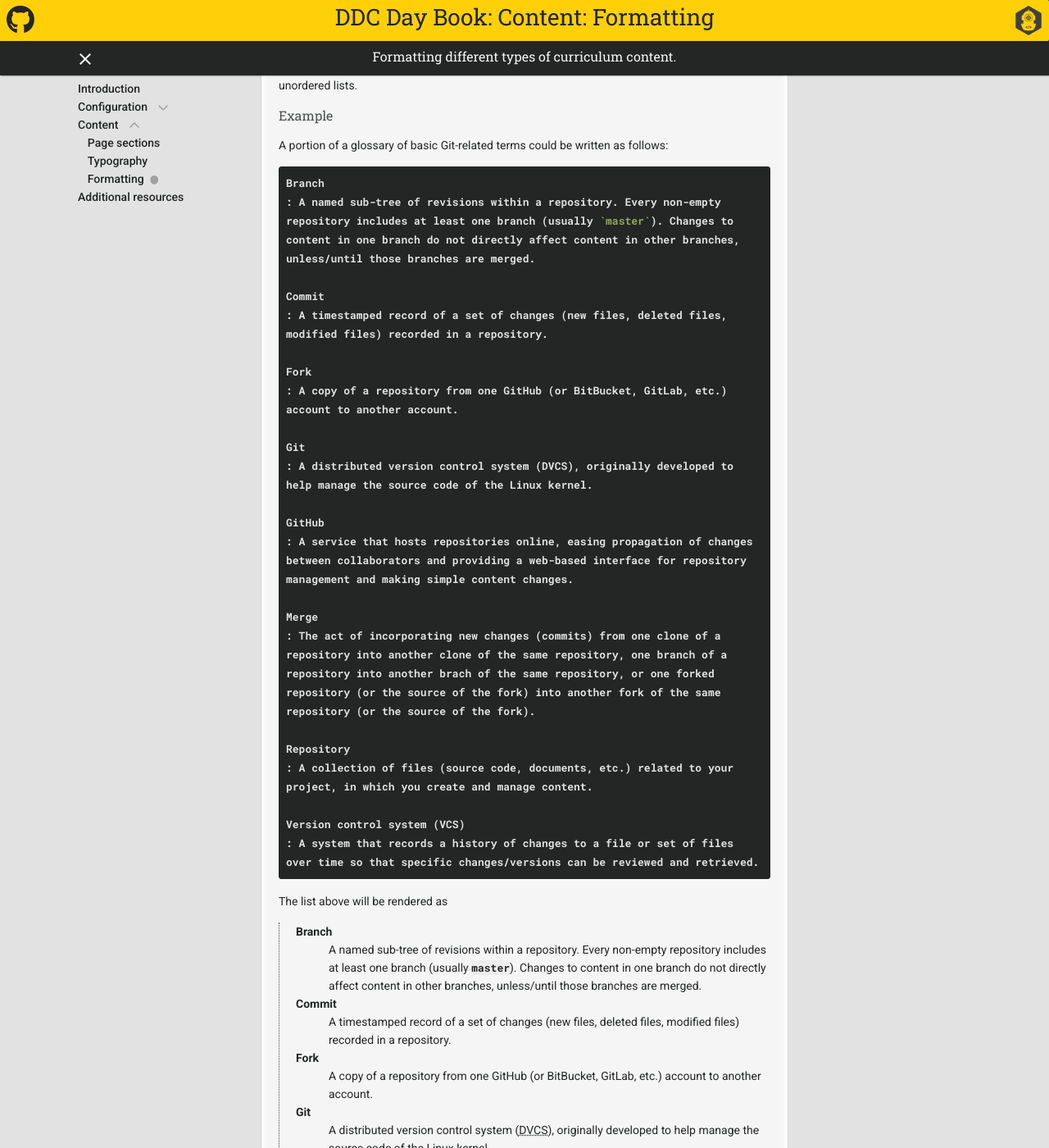
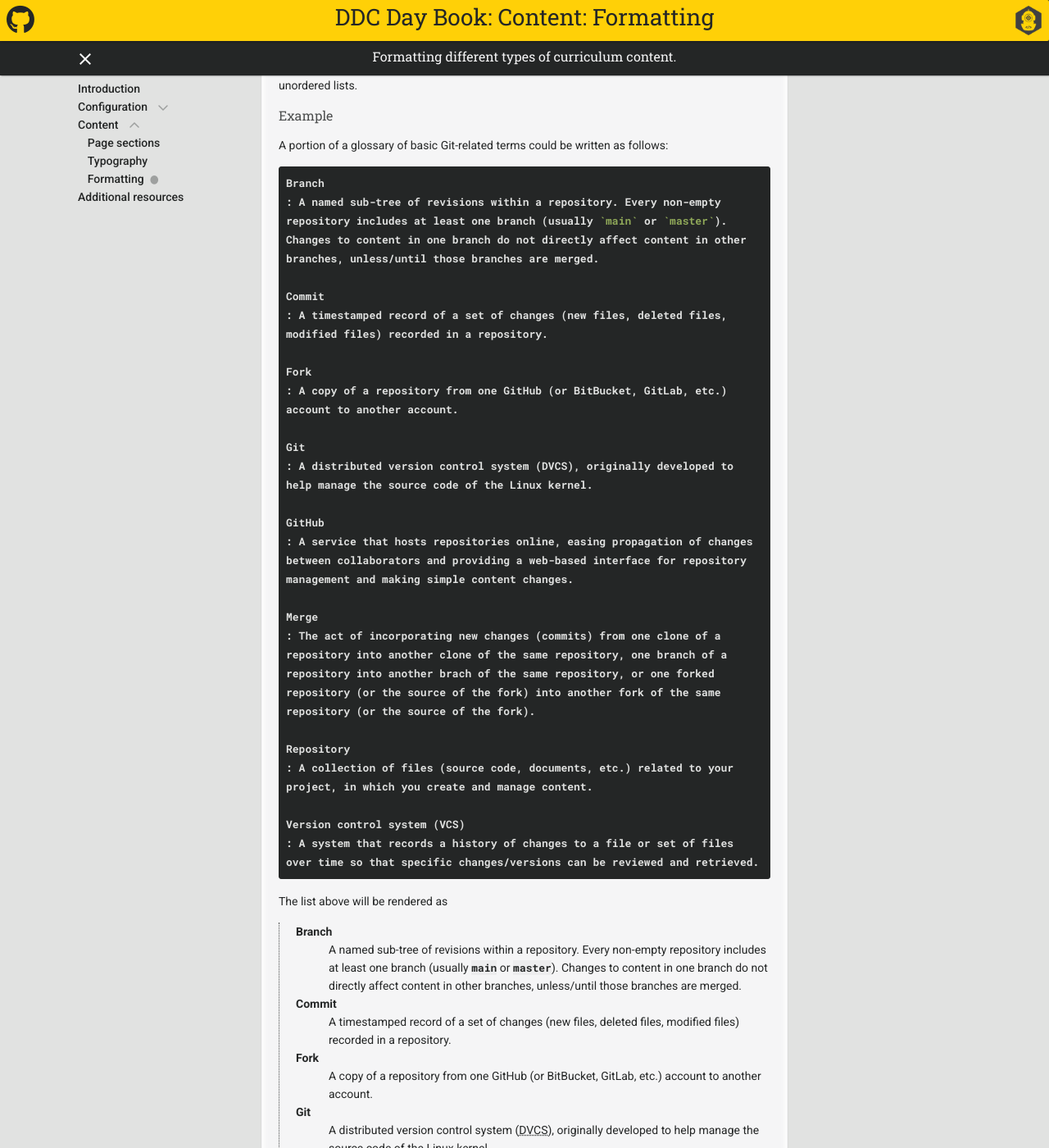
Before and after one commit to ddc-java/ddc-day-book, a Jekyll site: the page built from content/formatting.md, in a window 1280 px wide and 1400 px high, scrolled down 6540 px. Shown: the whole window at 82% size. Built offline with Jekyll 4.4.1, drawn with Linux system fonts in a browser that asks for light colours; nearby versions of some CDN libraries; our own code applies the rules of GitHub Pages for plain Markdown files; formulas are drawn with MathJax 3.

Commit message:
Clarify default branch names

````diff
--- a/content/formatting.md
+++ b/content/formatting.md
@@ -228,7 +228,7 @@ A portion of a glossary of basic Git-related terms could be written as follows:
 
 ```markdown
 Branch
-: A named sub-tree of revisions within a repository. Every non-empty repository includes at least one branch (usually `master`). Changes to content in one branch do not directly affect content in other branches, unless/until those branches are merged.
+: A named sub-tree of revisions within a repository. Every non-empty repository includes at least one branch (usually `main` or `master`). Changes to content in one branch do not directly affect content in other branches, unless/until those branches are merged.
 
 Commit
 : A timestamped record of a set of changes (new files, deleted files, modified files) recorded in a repository.
@@ -255,7 +255,7 @@ Version control system (VCS)
 The list above will be rendered as
 
 > Branch
-> : A named sub-tree of revisions within a repository. Every non-empty repository includes at least one branch (usually `master`). Changes to content in one branch do not directly affect content in other branches, unless/until those branches are merged.
+> : A named sub-tree of revisions within a repository. Every non-empty repository includes at least one branch (usually `main` or `master`). Changes to content in one branch do not directly affect content in other branches, unless/until those branches are merged.
 >
 > Commit
 > : A timestamped record of a set of changes (new files, deleted files, modified files) recorded in a repository.
````
